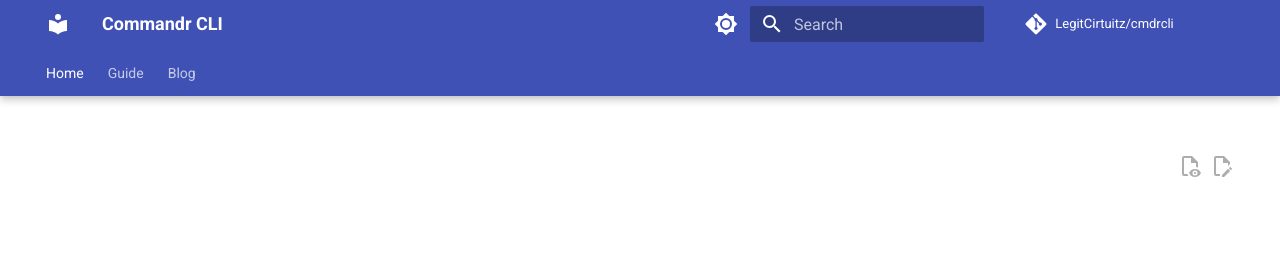
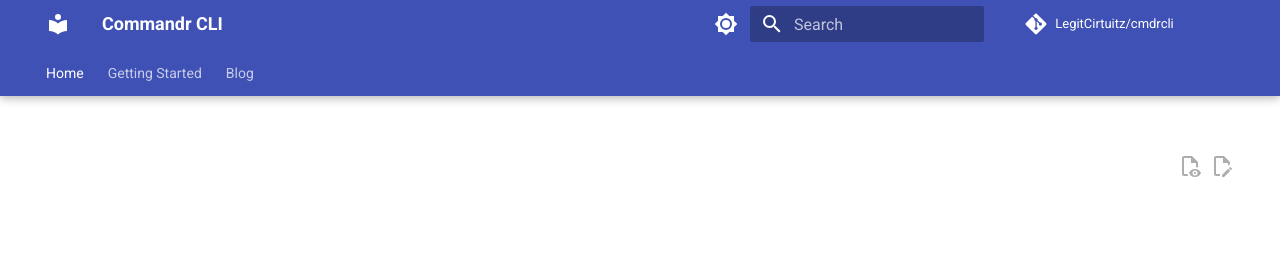
Before and after one commit to LegitCirtuitz/cmdrcli, an MkDocs documentation site: the page built from docs/index.md, in a window 1280 px wide. Shown: the top 257 px of the page. Built offline with MkDocs 1.6.1 and Material for MkDocs 9.7.7, drawn with Linux system fonts in a browser that asks for light colours; comment, search, counter and statistics services are not loaded.

Commit message:
Update mkdocs.yml

```diff
--- a/mkdocs.yml
+++ b/mkdocs.yml
@@ -111,7 +111,7 @@ markdown_extensions:
 # Page tree
 nav:
   - Home: index.md
-  - Guide:
+  - Getting Started:
       - Introduction: main/index.md
       - Documentation:
         - What is Commandr CLI?: main/documentation/cmdrinfo.md
```
